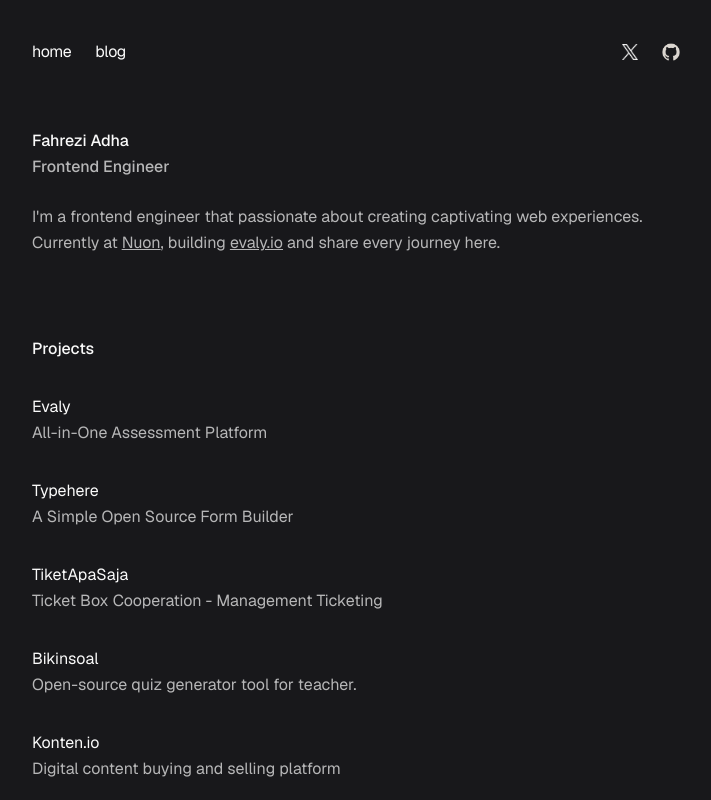
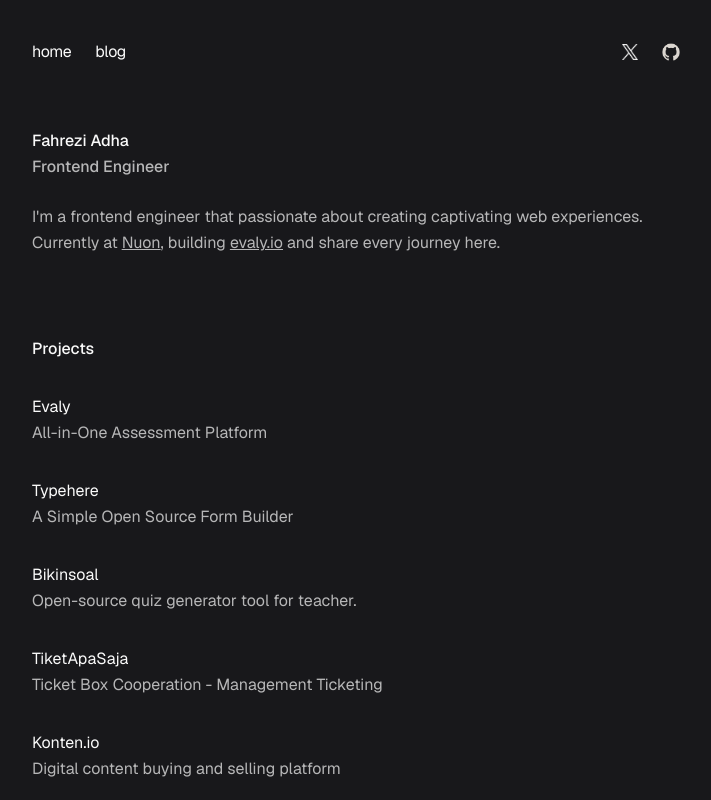
Before and after one commit to fahreziadh/fahrezi.fyi, a Next.js app: page / in a window 1280 px wide. Shown: the top 800 px of the page, without its empty margins (284-995 px from the left). Built offline with nearby package versions, Linux system fonts and the light colour scheme.

Commit message:
Add project item to the list

```diff
--- a/src/app/(personal)/page.tsx
+++ b/src/app/(personal)/page.tsx
@@ -15,14 +15,14 @@
     logo: "/typehere.webp",
   },
   {
+    name: "Bikinsoal",
+    website: "https://github.com/fahreziadh/bikinsoal",
+    description: "Open-source quiz generator tool for teacher.",
+  },
+  {
     name: "TiketApaSaja",
     website: "https://tiketapasaja.com",
     description: "Ticket Box Cooperation - Management Ticketing",
-  },
-  {
-    name: "Bikinsoal",
-    website: "https://github.com/fahreziadh/bikinsoal",
-    description: "Open-source quiz generator tool for teacher.",
   },
   {
     name: "Konten.io",
```
